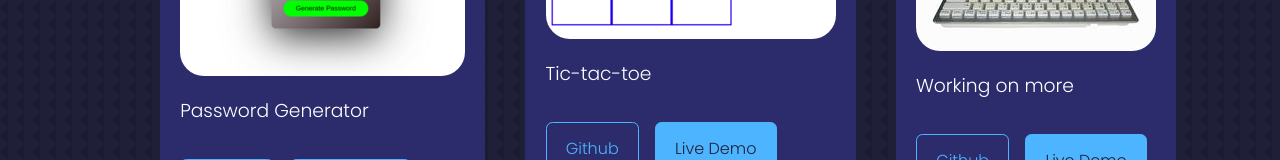
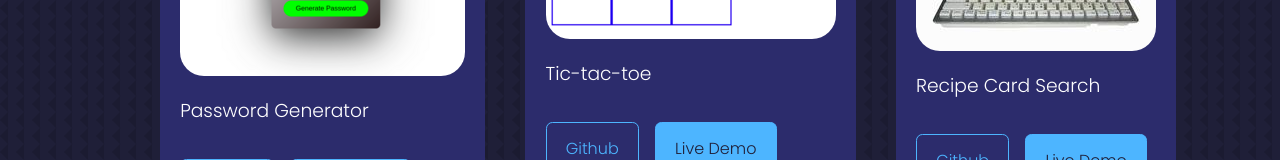
Before and after one commit to cliff-folsom/portfolio, a React (Create React App) app: page / in a window 1280 px wide. Shown: the part 3632-3792 px from the top of the page. Built offline with nearby package versions, Linux system fonts and the light colour scheme.

Commit message:
added recipe card project

```diff
--- a/src/components/Portfolio/Portfolio.jsx
+++ b/src/components/Portfolio/Portfolio.jsx
@@ -35,12 +35,12 @@ const Portfolio = () => {
 
         <article className='portfolio__item'>
           <div className='portfolio__item-image'>
-            <img src={IMG3} alt="React Password Generator" />
+            <img src={IMG3} alt="Recipe Search" />
           </div>
-          <h3>Working on more</h3>
+          <h3>Recipe Card Search</h3>
           <div className='portfolio__item-cta'>
           <a href="https://github.com/cliff-folsom/pw-gen" target="_blank" rel='noopener noreferrer' className='btn'>Github</a>
-          <a href="https://fervent-volhard-f2991a.netlify.app/" target="_blank" rel='noopener noreferrer' className='btn btn-primary'>Live Demo</a>
+          <a href="https://cozy-sunflower-ee9b60.netlify.app/" target="_blank" rel='noopener noreferrer' className='btn btn-primary'>Live Demo</a>
           </div>
         </article>
 {/*
```
